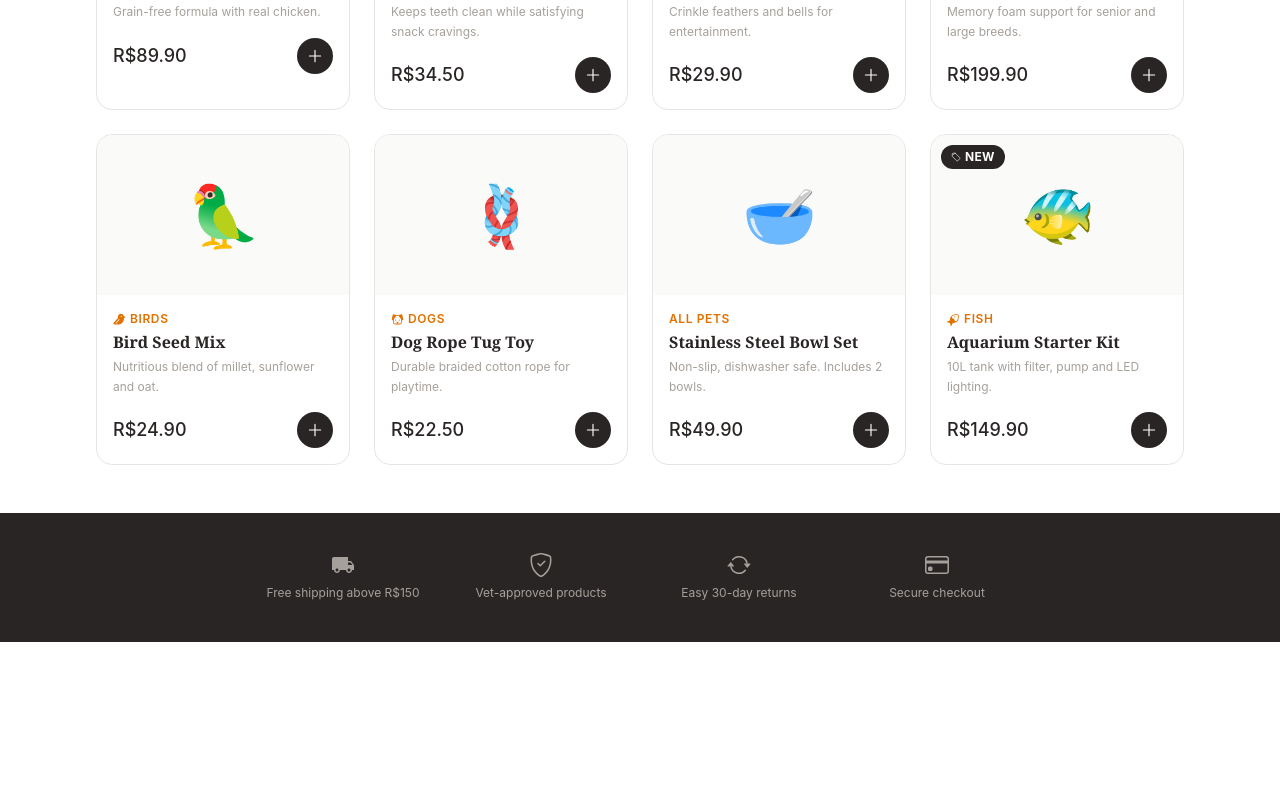
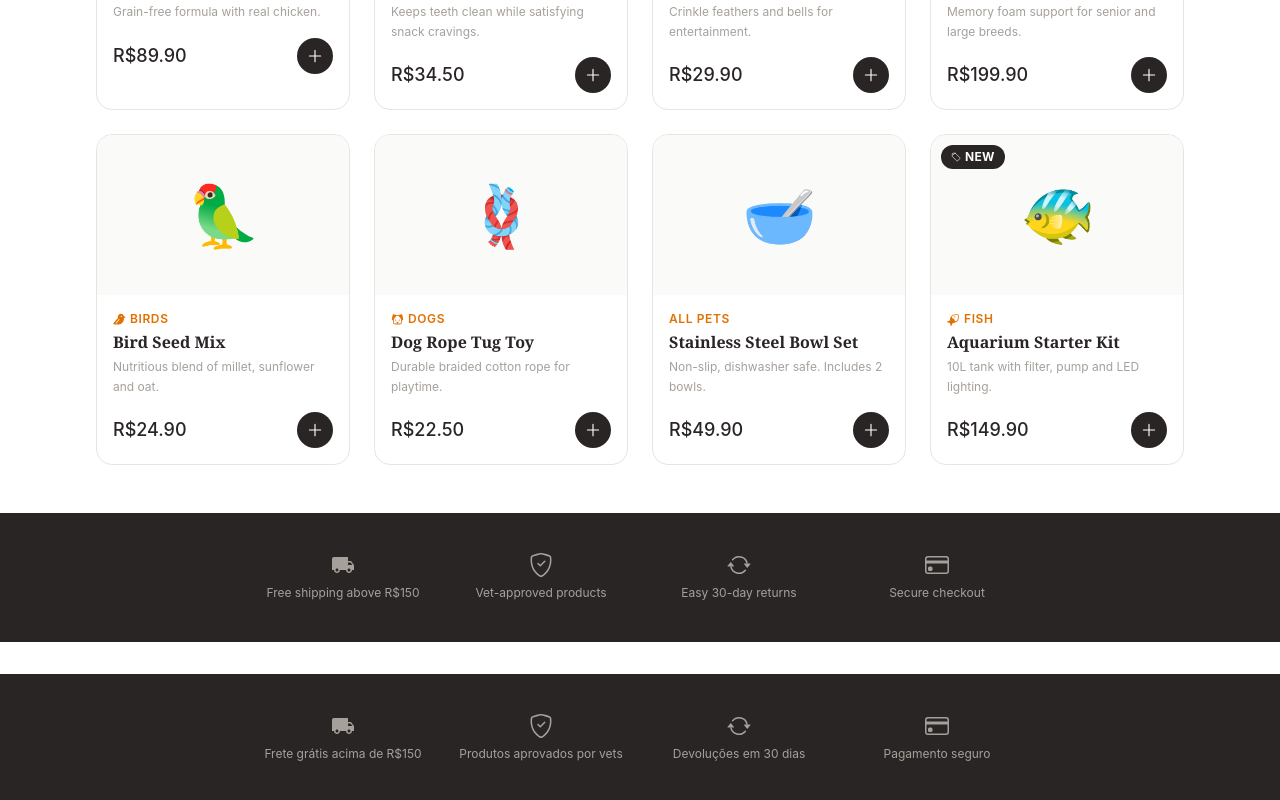
Before and after one commit to TallesDiniz/ZoeShop, a React (Vite) app: page / in a window 1280 px wide. Shown: the part 860-1660 px from the top of the page. Before the commit the page ends 1502 px from the top, so only its background shows below. Built offline with nearby package versions, Linux system fonts and the light colour scheme.

Commit message:
feat: adição do footer ao layout

```diff
--- a/src/components/Layout/index.tsx
+++ b/src/components/Layout/index.tsx
@@ -1,11 +1,13 @@
 import { Outlet } from "react-router-dom"
 import { Header } from "../Header"
+import { Footer } from "../Footer"
 
 export function Layout() {
     return(
         <>
             <Header />
             <Outlet />
+            <Footer />
         </>
     )
 }
```
